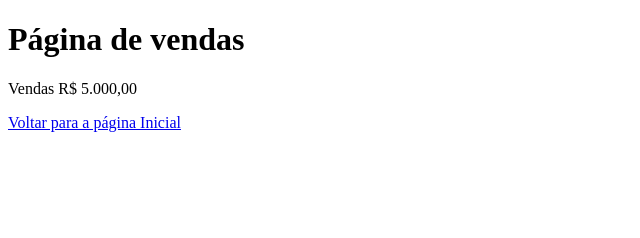
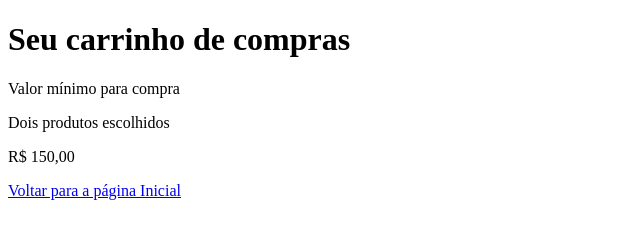
Before and after one commit to herleisilva/ProjetoGithub, a plain HTML site: page Vendas.html in a window 1280 px wide. Shown: the whole page, without its empty margins (0-640 px from the left). Drawn offline with Linux system fonts and the light colour scheme.

Commit message:
Alteração no site de Vendas

```diff
--- a/Vendas.html
+++ b/Vendas.html
@@ -7,9 +7,10 @@
     <title>Document</title>
 </head>
 <body>
-    <h1>Página de vendas</h1>
-    <p>Vendas R$ 5.000,00</p>
-
+    <h1>Seu carrinho de compras</h1>
+    <p>Valor mínimo para compra</p>
+    <p>Dois produtos escolhidos</p>
+    <p>R$ 150,00</p>
     <a href="Index.html">Voltar para a página Inicial</a>
 </body>
 </html>
```
Also changed, not shown: Index.html (+2 -1 lines).
